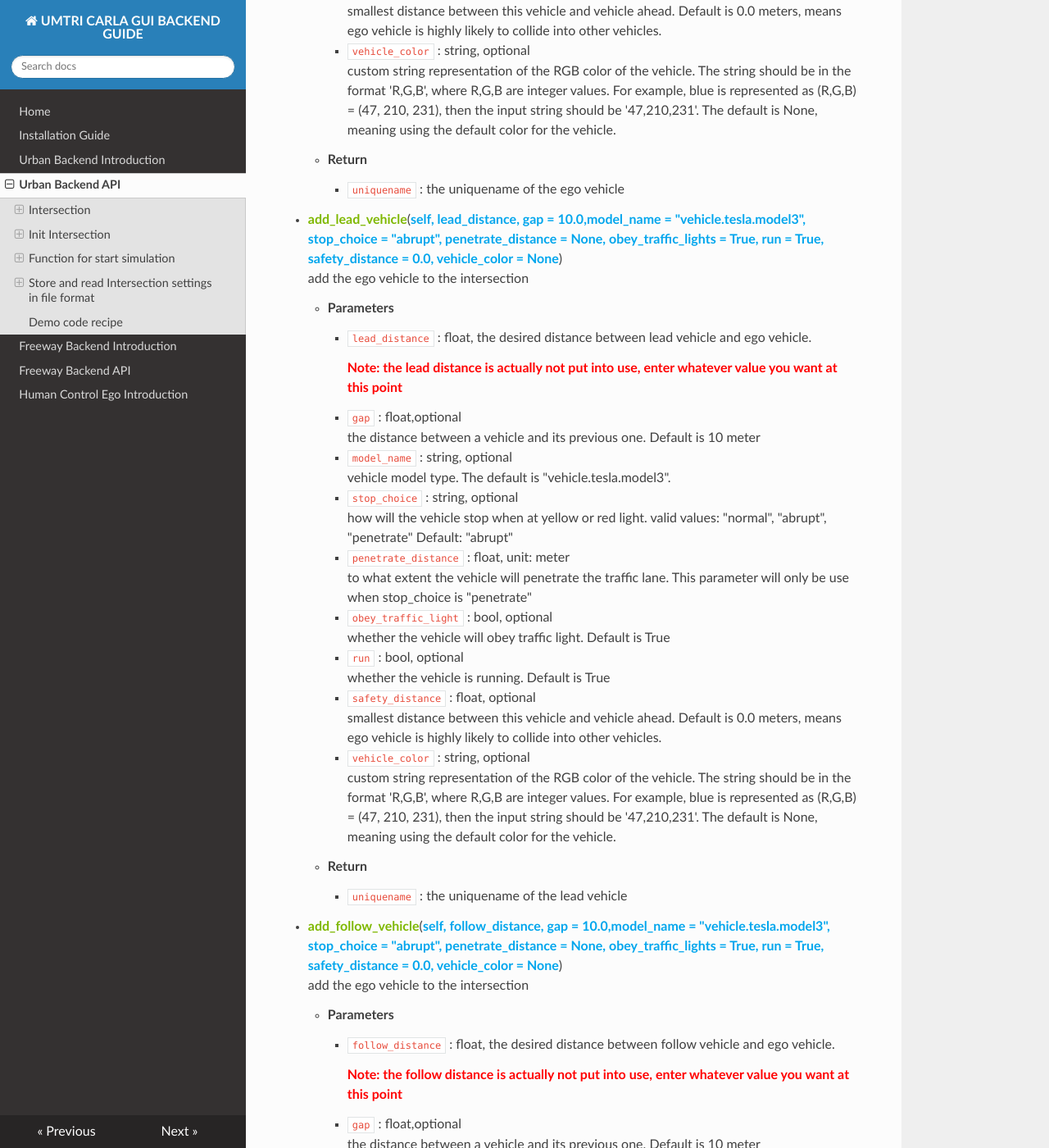
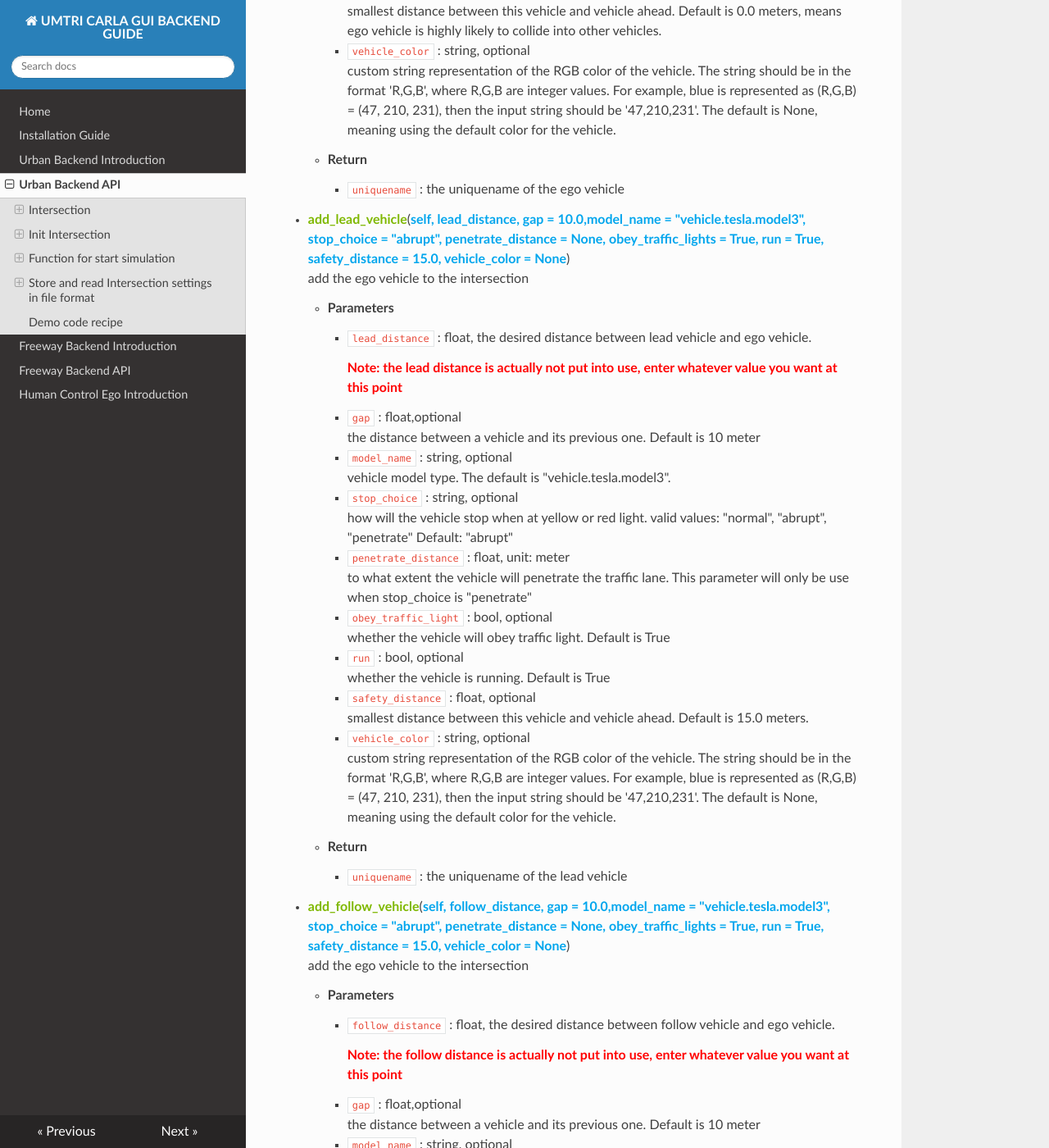
Before and after one commit to CenturyLiu/Carla-GUI, an MkDocs documentation site: the page built from Docs/urban_backend_api.md, in a window 1280 px wide and 1400 px high, scrolled down 6253 px. Shown: the whole window at 82% size. Built offline with MkDocs 1.6.1, drawn with Linux system fonts in a browser that asks for light colours; nearby versions of some CDN libraries; some of the changed text lies outside the part shown.

Commit message:
fix: fix error in introducing safety_distance

```diff
--- a/Docs/urban_backend_api.md
+++ b/Docs/urban_backend_api.md
@@ -279,7 +279,7 @@ Init intersection class is inherited from the Intersection class, only new metho
     - **Return**
         - `uniquename` : the uniquename of the ego vehicle
 
-- **<font color="#7fb800">add_lead_vehicle</font>**(<font color="#00a6ed">**self, lead_distance, gap = 10.0,model_name = "vehicle.tesla.model3", stop_choice = "abrupt", penetrate_distance = None, obey_traffic_lights = True, run = True, safety_distance = 0.0, vehicle_color = None**</font>)
+- **<font color="#7fb800">add_lead_vehicle</font>**(<font color="#00a6ed">**self, lead_distance, gap = 10.0,model_name = "vehicle.tesla.model3", stop_choice = "abrupt", penetrate_distance = None, obey_traffic_lights = True, run = True, safety_distance = 15.0, vehicle_color = None**</font>)
     add the ego vehicle to the intersection
     - **Parameters**
         - `lead_distance` : float,
@@ -308,7 +308,7 @@ Init intersection class is inherited from the Intersection class, only new metho
             whether the vehicle is running. Default is True
 
         - `safety_distance` : float, optional
-            smallest distance between this vehicle and vehicle ahead. Default is 0.0 meters, means ego vehicle is highly likely to collide into other vehicles.
+            smallest distance between this vehicle and vehicle ahead. Default is 15.0 meters.
 
         - `vehicle_color` : string, optional
             custom string representation of the RGB color of the vehicle. The string should be in the format 'R,G,B', where R,G,B are integer values. For example, blue is represented as (R,G,B) = (47, 210, 231), then the input string should be '47,210,231'. The default is None, meaning using the default color for the vehicle.
@@ -316,7 +316,7 @@ Init intersection class is inherited from the Intersection class, only new metho
     - **Return**
         - `uniquename` : the uniquename of the lead vehicle
 
-- **<font color="#7fb800">add_follow_vehicle</font>**(<font color="#00a6ed">**self, follow_distance, gap = 10.0,model_name = "vehicle.tesla.model3", stop_choice = "abrupt", penetrate_distance = None, obey_traffic_lights = True, run = True, safety_distance = 0.0, vehicle_color = None**</font>)
+- **<font color="#7fb800">add_follow_vehicle</font>**(<font color="#00a6ed">**self, follow_distance, gap = 10.0,model_name = "vehicle.tesla.model3", stop_choice = "abrupt", penetrate_distance = None, obey_traffic_lights = True, run = True, safety_distance = 15.0, vehicle_color = None**</font>)
     add the ego vehicle to the intersection
     - **Parameters**
         - `follow_distance` : float,
@@ -345,7 +345,7 @@ Init intersection class is inherited from the Intersection class, only new metho
             whether the vehicle is running. Default is True
 
         - `safety_distance` : float, optional
-            smallest distance between this vehicle and vehicle ahead. Default is 0.0 meters, means ego vehicle is highly likely to collide into other vehicles.
+            smallest distance between this vehicle and vehicle ahead. Default is 15.0 meters.
 
         - `vehicle_color` : string, optional
             custom string representation of the RGB color of the vehicle. The string should be in the format 'R,G,B', where R,G,B are integer values. For example, blue is represented as (R,G,B) = (47, 210, 231), then the input string should be '47,210,231'. The default is None, meaning using the default color for the vehicle.
```
